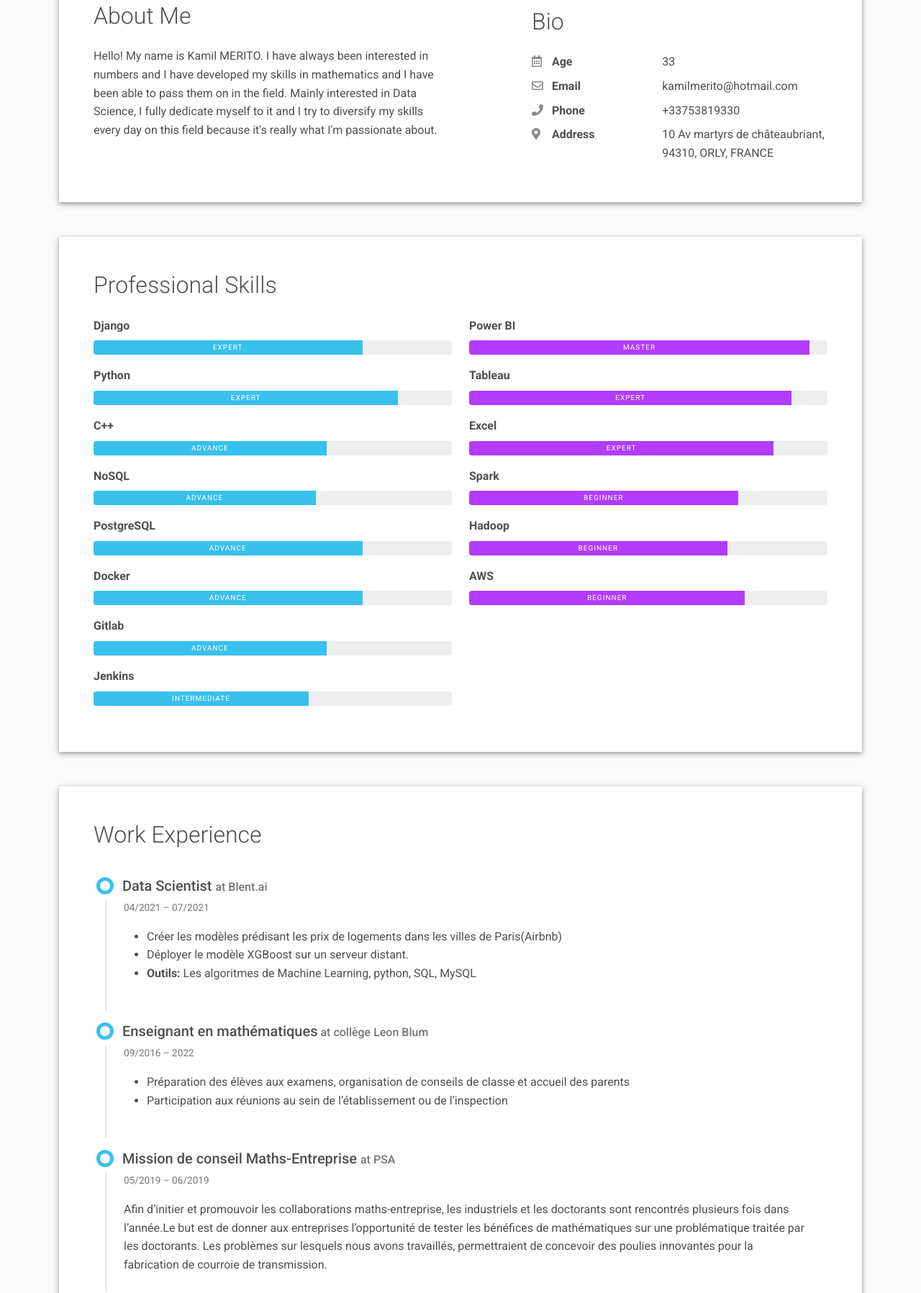
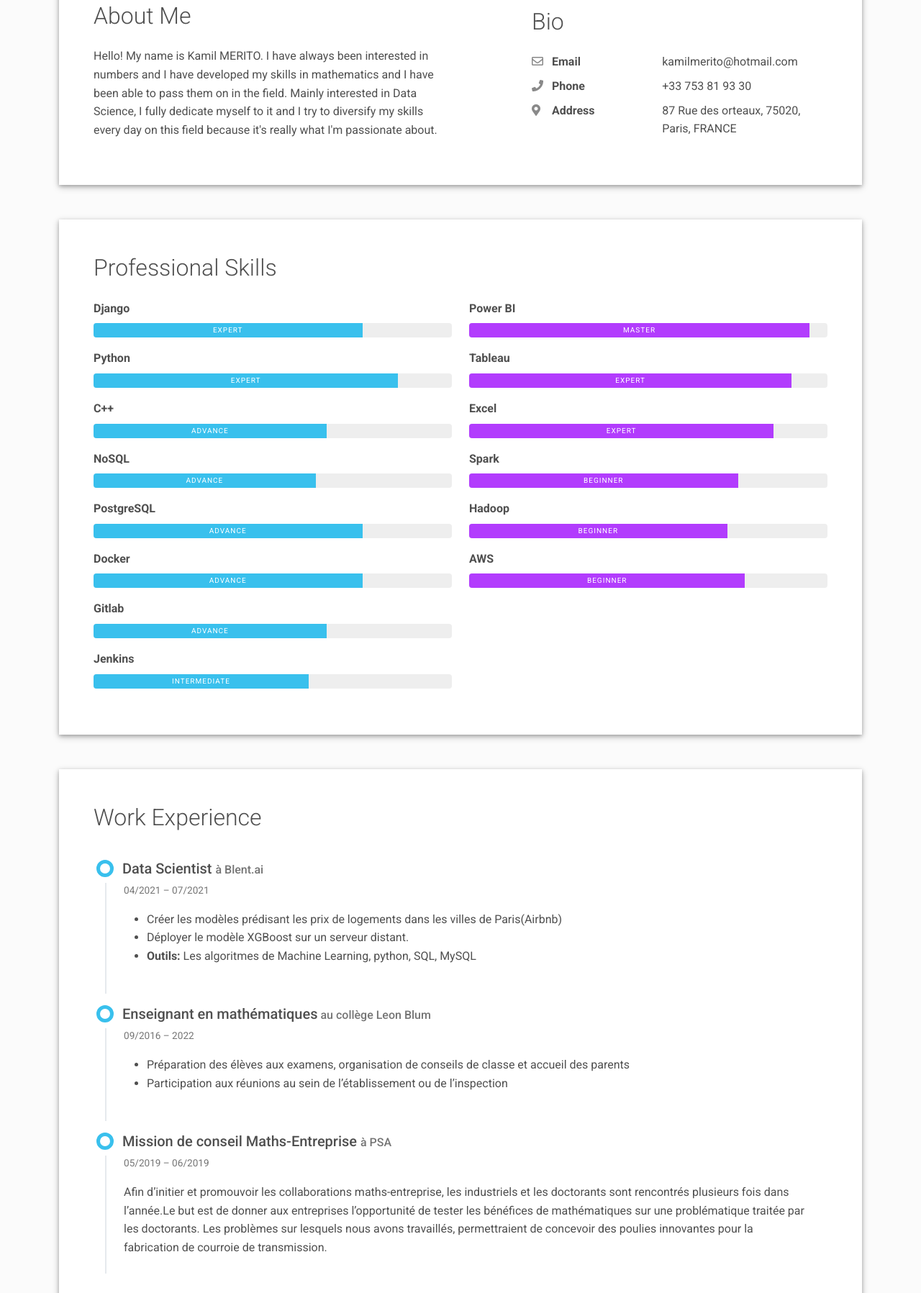
Before and after one commit to Kamilmerito/CV, a plain HTML site: page index.html in a window 1280 px wide. Shown: the part 705-2502 px from the top of the page at 72% size. Drawn offline with Linux system fonts and the light colour scheme.

Commit message:
add new section in portfolio and new CV Pdf

```diff
--- a/index.html
+++ b/index.html
@@ -94,12 +94,7 @@
         <div class="col-md-5 offset-lg-1">
           <div class="row mt-2">
             <h2 class="h2 fw-light mb-4">Bio</h2>
-            <div class="col-sm-5">
-              <div class="pb-2 fw-bolder"><i class="far fa-calendar-alt pe-2 text-muted" style="width:24px;opacity:0.85;"></i> Age</div>
-            </div>
-            <div class="col-sm-7">
-              <div class="pb-2">33 </div>
-            </div>
+
             <div class="col-sm-5">
               <div class="pb-2 fw-bolder"><i class="far fa-envelope pe-2 text-muted" style="width:24px;opacity:0.85;"></i> Email</div>
             </div>
@@ -111,14 +106,13 @@
               <div class="pb-2 fw-bolder"><i class="fas fa-phone pe-2 text-muted" style="width:24px;opacity:0.85;"></i> Phone</div>
             </div>
             <div class="col-sm-7">
-              <div class="pb-2">+33753819330</div>
+              <div class="pb-2">+33 753 81 93 30</div>
             </div>
             <div class="col-sm-5">
               <div class="pb-2 fw-bolder"><i class="fas fa-map-marker-alt pe-2 text-muted" style="width:24px;opacity:0.85;"></i> Address</div>
             </div>
             <div class="col-sm-7">
-              <div class="pb-2">10 Av martyrs de châteaubriant,
-                94310, ORLY, FRANCE
+              <div class="pb-2">87 Rue des orteaux, 75020, Paris, FRANCE
               </div>
             </div>
           </div>
@@ -213,7 +207,7 @@
       <div class="timeline">
         <div class="timeline-card timeline-card-info" data-aos="fade-in" data-aos-delay="0">
           <div class="timeline-head px-4 pt-3">
-            <div class="h5">Data Scientist <span class="text-muted h6">at Blent.ai</span></div>
+            <div class="h5">Data Scientist <span class="text-muted h6">à Blent.ai</span></div>
           </div>
           <div class="timeline-body px-4 pb-4">
             <div class="text-muted text-small mb-3">04/2021 – 07/2021</div>
@@ -229,7 +223,7 @@
         </div>
         <div class="timeline-card timeline-card-info" data-aos="fade-in" data-aos-delay="200">
           <div class="timeline-head px-4 pt-3">
-            <div class="h5">Enseignant en mathématiques<span class="text-muted h6"> at collège Leon Blum</span></div>
+            <div class="h5">Enseignant en mathématiques<span class="text-muted h6"> au collège Leon Blum</span></div>
           </div>
           <div class="timeline-body px-4 pb-4">
             <div class="text-muted text-small mb-3">09/2016 – 2022</div>
@@ -245,7 +239,7 @@
         </div>
         <div class="timeline-card timeline-card-info" data-aos="fade-in" data-aos-delay="400">
           <div class="timeline-head px-4 pt-3">
-            <div class="h5">Mission de conseil Maths-Entreprise <span class="text-muted h6">at  PSA</span></div>
+            <div class="h5">Mission de conseil Maths-Entreprise <span class="text-muted h6">à  PSA</span></div>
           </div>
           <div class="timeline-body px-4 pb-4">
             <div class="text-muted text-small mb-3"> 05/2019 – 06/2019</div>
@@ -288,7 +282,7 @@
           </div>
           <div class="timeline-body px-4 pb-4">
             <div class="text-muted text-small mb-3">2013 - 2016</div>
-            <div>Override the digital divide with additional clickthroughs from DevOps. Nanotechnology immersion along the information highway will close the loop on focusing solely on the bottom line.</div>
+            <div>Mathématiques fondamentales, cryptographie théorique (preuve de sécurité) et appliquée, algorithmes algébriques et codes correcteurs.</div>
           </div>
         </div>
 
@@ -323,16 +317,16 @@
         </div>
         <div class="col-md-6"><a href="https://github.com/Kamilmerito/Projets-ML/blob/main/data_1_2test.ipynb" target="_blank"><img class="img-fluid" src="https://techcrunch.com/wp-content/uploads/2014/08/twitter-analytics.jpg" width="800" height="500"/></a></div>
       </div>
-      <!-- <div class="row g-0">
-        <div class="col-md-6"><a href="https://dribbble.com/" target="_blank"><img class="img-fluid" src="images/project-3.jpg" width="800" height="500"/></a></div>
+      <div class="row g-0">
+        <div class="col-md-6"><a href="https://github.com/Kamilmerito/Projets-ML/blob/main/data_1_2test.ipynb" target="_blank"><img class="img-fluid" src="https://static.axysweb.com/uploads/2017/11/data-visualisation.png" width="800" height="500"/></a></div>
         <div class="col-md-6 d-flex align-items-center" data-aos="fade-left" data-aos-delay="100">
           <div class="m-4 mt-md-2">
-            <p class="text-teal text-small">Frontend / HTML / CSS / JavaScript</p>
-            <h3>E-Commerce Website</h3>
-            <p class="text-muted">Built highly performant website for an E-commerce Portal. Worked with back-end team to timely deliver codebase in HTML, CSS and modern JavaScript.</p>
+            <p class="text-teal text-small">Python / Matplotlib / Plotly</p>
+            <h3>Visualization of the financial records of the clients of an international bank.</h3>
+            <p class="text-muted">Analyse et Visualisation univariable/bivariable/multivariable des données bancaires</p>
           </div>
         </div>
-      </div> -->
+      </div>
     </div>
   </div>
 
@@ -363,7 +357,7 @@
 </form>
           </div>
         </div>
-        <div class="col-md-7 d-print-none" data-aos="zoom-in" data-aos-delay="100"><iframe src="https://www.google.com/maps/embed?pb=!1m18!1m12!1m3!1d2630.780985673166!2d2.407284371163958!3d48.74788032568893!2m3!1f0!2f0!3f0!3m2!1i1024!2i768!4f13.1!3m3!1m2!1s0x47e674f6c129c9e9%3A0xbdd73506881a58b8!2s10%20Av.%20des%20Martyrs%20de%20Ch%C3%A2teaubriant%2C%2094310%20Orly!5e0!3m2!1sfr!2sfr!4v1661257583880!5m2!1sfr!2sfr" width="600" height="450" style="border:0;" allowfullscreen="" loading="lazy" referrerpolicy="no-referrer-when-downgrade"></iframe></div>
+        <div class="col-md-7 d-print-none" data-aos="zoom-in" data-aos-delay="100"><iframe src="https://www.google.com/maps/embed?pb=!1m18!1m12!1m3!1d2625.114074332261!2d2.4050702156743045!3d48.85603507928732!2m3!1f0!2f0!3f0!3m2!1i1024!2i768!4f13.1!3m3!1m2!1s0x47e66d80b8e20ff3%3A0xacf1ec3300411b3!2s87%20Rue%20des%20Orteaux%2C%2075020%20Paris!5e0!3m2!1sfr!2sfr!4v1661678678724!5m2!1sfr!2sfr" width="600" height="450" style="border:0;" allowfullscreen="" loading="lazy" referrerpolicy="no-referrer-when-downgrade"></iframe></div>
 
 
       </div>
```
Also changed, not shown: 1 other file.
